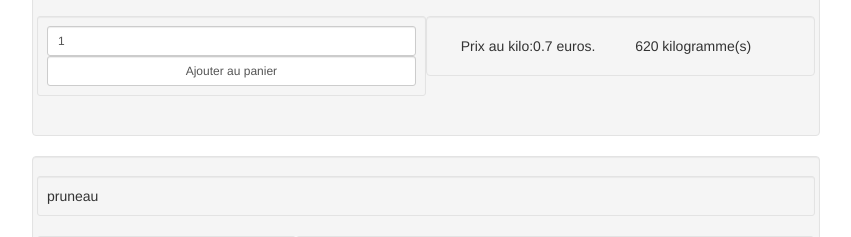
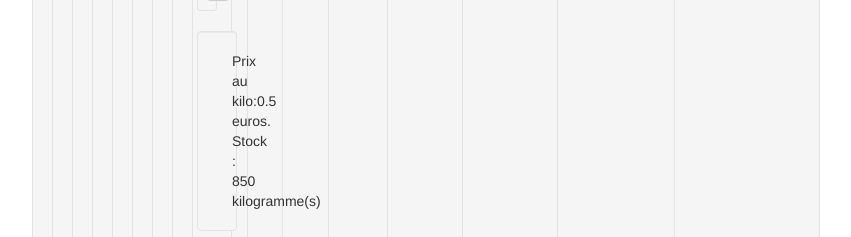
Before and after one commit to Mael4/ppeamap, a PHP site: page /index.php?uc=voirProduits in a window 1280 px wide. Shown: the part 4381-4618 px from the top of the page, without its empty margins (233-1084 px from the left). Run offline with PHP 8.4, Linux system fonts and the light colour scheme; data comes from the database, SQL or seed files in the repository; data that the repository does not hold is empty.

Commit message:
début séance 2

```diff
--- a/index.php
+++ b/index.php
@@ -43,15 +43,23 @@ switch($uc)
 		{include("controleurs/c_commande.php");break;}
 	case 'ajout' :
 		{include("controleurs/c_gestionProduits.php");break;}
+                     case 'gestionPanierProducteur' :
 
-        case 'gestionPanierProducteur' :
             {include("controleurs/c_GestionPanierProducteur.php");break;}
 
-        case 'modificationDeProduit' :
-           {include("controleurs/c_modificationDeProduit.php");break;}
+
+
+       case 'modificationDeProduit' :
+
+        {include("controleurs/c_modificationDeProduit.php");break;}
+
+
 
         case 'AjoutDeProduit' :
+
            {include("controleurs/c_AjoutDeProduit.php");break;}
+
+
 }
 
 include("vues/v_pied.php") ;
--- a/vues/v_voirProduits.php
+++ b/vues/v_voirProduits.php
@@ -33,6 +33,7 @@
 
 							<div class='row'>
 								<div class='well well-sm' id='libelle_produit".$produit['id']."'>".$produit['libelle']."
+
 								</div>
 							</div>
 
@@ -57,8 +58,13 @@
 
 								<div class='col-12 col-sm-6 well'>
 									<div class='col-sm-6' id='pu_produit".$produit['id']."'>Prix au kilo:".$produit['prixunitaire']." euros.
-									</div>
-								<div class='col-sm-6' id='quantite_produit".$produit['id']."'>".$produit['quantite']." kilogramme(s)</div></div>
+
+								</div>
+								<div class='col-sm-6' id='quantite_produit".$produit['id']."'>Stock : ".$produit['quantite']." kilogramme(s)
+
+
+                                                                   </div>
+
 							</div>
 					</div>";
 
```
Also changed, not shown: img/produits/55841914f794817227fa22b884514d90.jpg (added).
